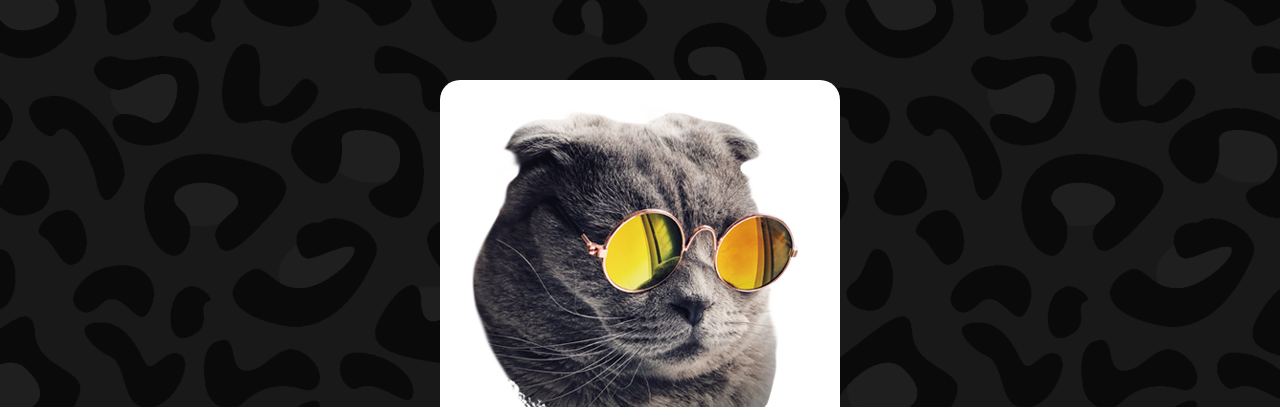
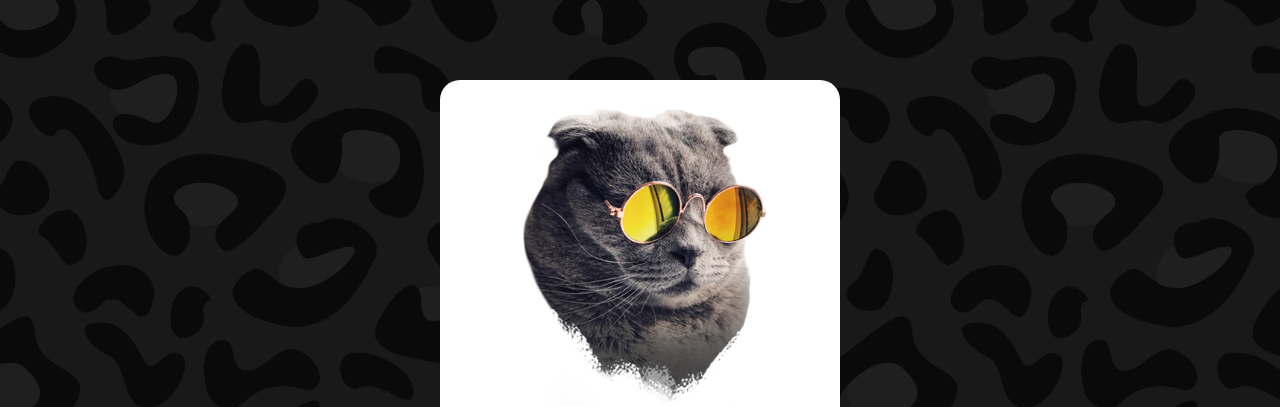
Before and after one commit to Bomihere/cat, a plain HTML site: page index.html in a window 1280 px wide. Shown: the top 407 px of the page. Drawn offline with Linux system fonts and the light colour scheme.

Commit message:
image 사이즈 변경

```diff
--- a/index.html
+++ b/index.html
@@ -21,6 +21,11 @@
       border-radius: 20px 20px 0 0;
       margin: 80px auto 0;
       border-bottom: 20px solid #b41800;
+    }
+    img{
+      width: 70%;
+      display: block;
+      margin: auto;
     }
     h1{
       font-size: 1.6rem;
```
